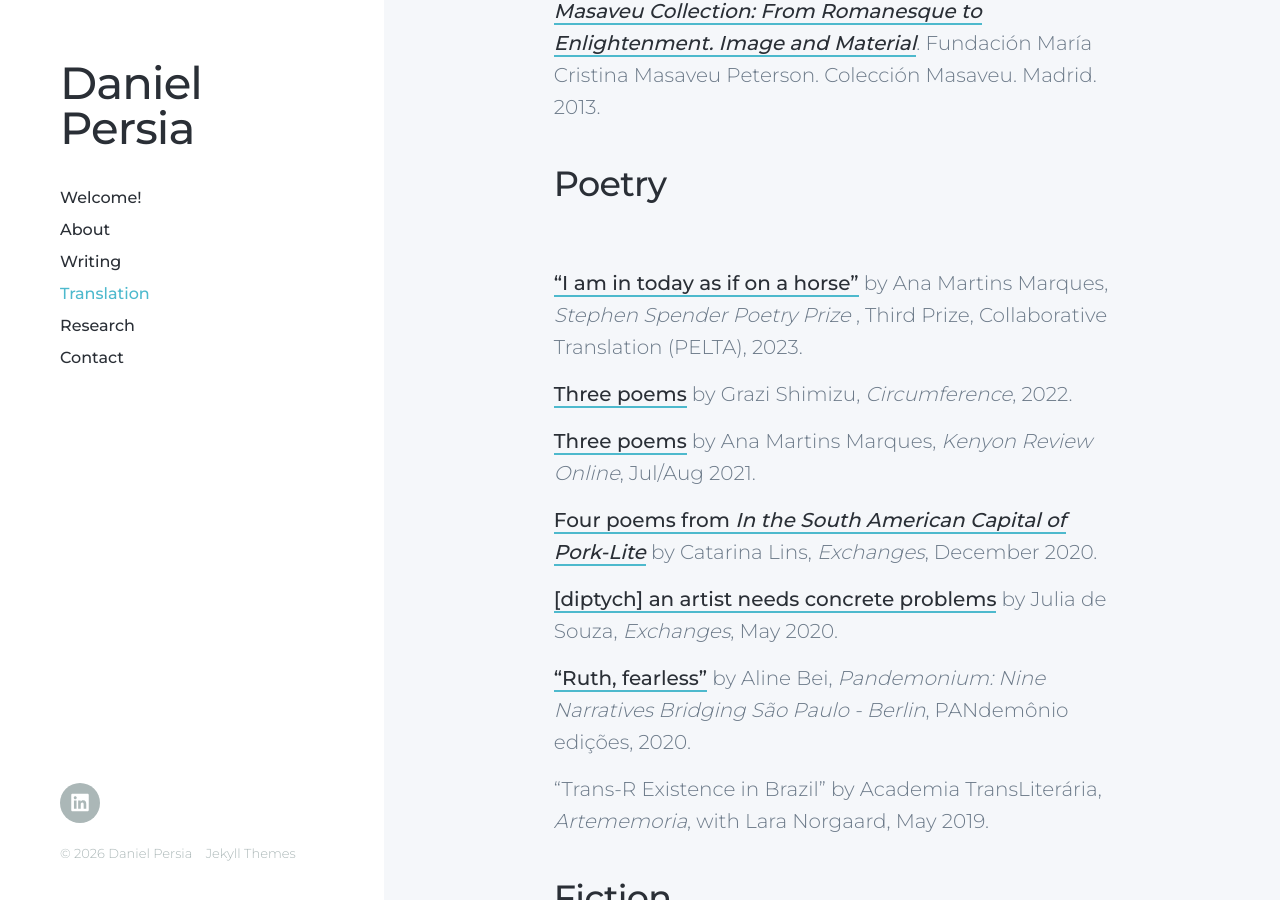
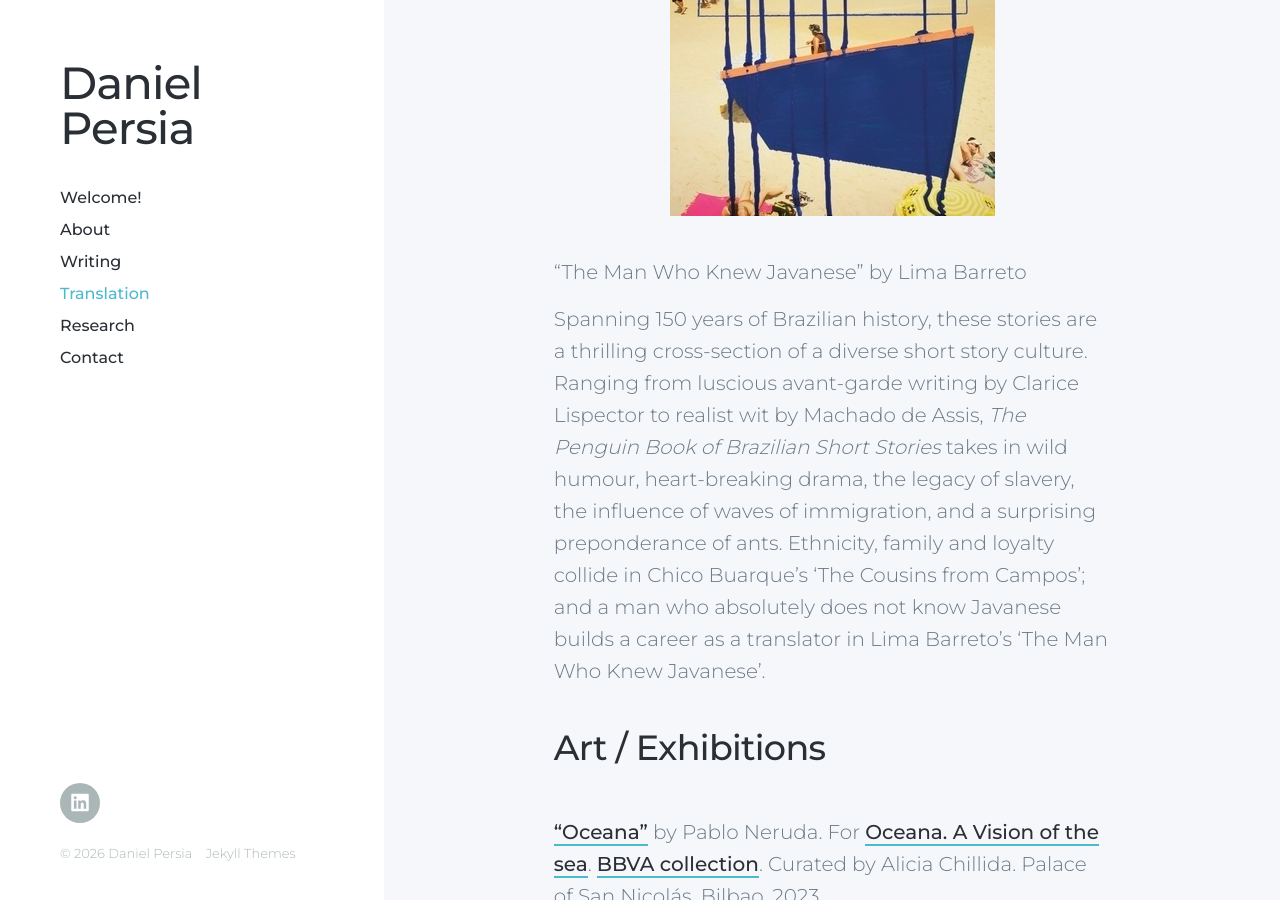
Before and after one commit to danielpersia/danielpersia.github.io, a Jekyll site: the page built from _pages/translations.md, in a window 1280 px wide and 900 px high, scrolled down 2902 px. Built offline with Jekyll 4.4.1, drawn with Linux system fonts in a browser that asks for light colours; nearby versions of some CDN libraries.

Commit message:
Update translations.md

```diff
--- a/_pages/translations.md
+++ b/_pages/translations.md
@@ -39,6 +39,15 @@ The book, whose art direction was the responsibility of the award-winning Rodolf
 
 
 <hr>
+
+![](/images/PenguinBookBrazilianShortStories.jpg)
+
+"The Man Who Knew Javanese" by Lima Barreto
+
+Spanning 150 years of Brazilian history, these stories are a thrilling cross-section of a diverse short story culture. Ranging from luscious avant-garde writing by Clarice Lispector to realist wit by Machado de Assis, *The Penguin Book of Brazilian Short Stories* takes in wild humour, heart-breaking drama, the legacy of slavery, the influence of waves of immigration, and a surprising preponderance of ants. Ethnicity, family and loyalty collide in Chico Buarque’s 'The Cousins from Campos'; and a man who absolutely does not know Javanese builds a career as a translator in Lima Barreto’s 'The Man Who Knew Javanese'.
+
+
+
 
 ## Art / Exhibitions
 <br>
```
